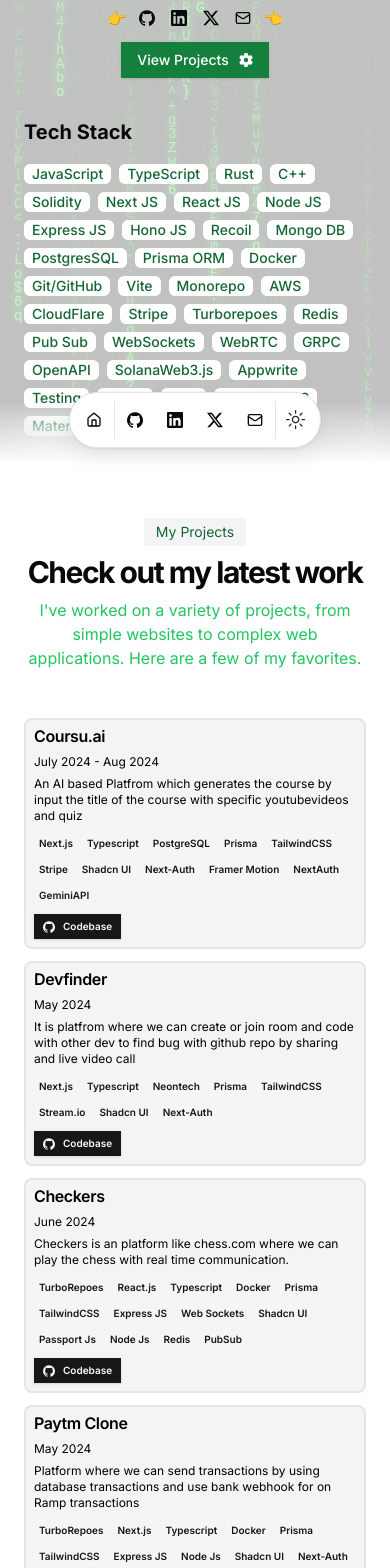
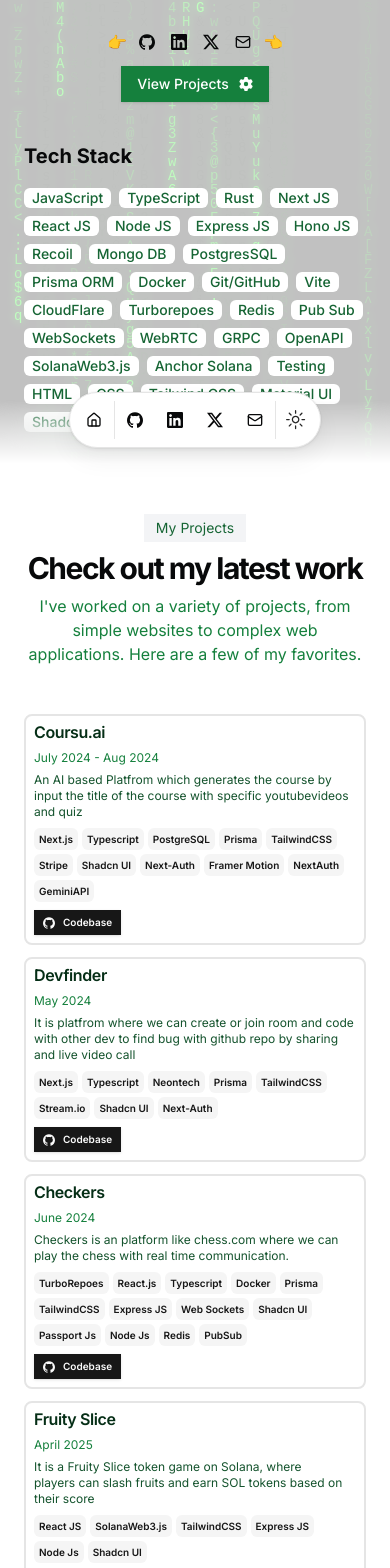
Before and after one commit to Anantdadhich/Portfolio-nextjs, a Next.js app: page / in a window 390 px wide. Shown: the part 380-1948 px from the top of the page. Built offline with nearby package versions, Linux system fonts and the light colour scheme.

Commit message:
update projects

```diff
--- a/src/app/page.tsx
+++ b/src/app/page.tsx
@@ -46,7 +46,7 @@ export default function Page() {
 
               </div>
               <TypingEffect
-                className="max-w-[600px] md:text-xl text-green-500 [text-shadow:0_0_10px_rgba(0,255,0,0.5)] font-mono"
+                className="max-w-[600px] md:text-xl dark:text-green-500 text-green-700 [text-shadow:0_0_10px_rgba(0,255,0,0.5)] font-mono"
                 text={DATA.description}
                 delay={0.0025}
                 delayStart={0.75}
@@ -78,10 +78,10 @@ export default function Page() {
                           variant: "ghost",
                           size: "icon",
                         }),
-                        "size-6 sm:size-10"
+                        "size-6 sm:size-10 hover:bg-green-100"
                       )}
                     >
-                      <social.icon className="size-4 sm:size-5 hover:size-4 transition-all" />
+                      <social.icon className="size-4 sm:size-5 hover:size-4 transition-all " />
                     </Link>
                   </TooltipTrigger>
                   <TooltipContent>
@@ -101,7 +101,7 @@ export default function Page() {
         </BlurFade>
       </section>
 <section id="skills">
-      <div className="flex min-h-0 flex-col gap-y-3">
+      <div className="flex min-h-0 flex-col gap-y-3 hover:cursor-pointer">
         <BlurFade delay={BLUR_FADE_DELAY * 2}>
           <h2 className="text-xl font-bold">Tech Stack</h2>
         </BlurFade>
@@ -131,7 +131,7 @@ export default function Page() {
               <h2 className="text-3xl font-bold tracking-tighter sm:text-5xl hover:text-green-600 transition-colors duration-300">
                 Check out my latest work
               </h2>
-              <p className="text-green-500 md:text-xl/relaxed lg:text-base/relaxed xl:text-xl/relaxed hover:text-green-400 transition-colors duration-300">
+              <p className="text-green-700 md:text-xl/relaxed lg:text-base/relaxed xl:text-xl/relaxed hover:text-green-600 transition-colors duration-300">
                 I&apos;ve worked on a variety of projects, from simple
                 websites to complex web applications. Here are a few of my
                 favorites.
@@ -162,7 +162,7 @@ export default function Page() {
       </div>
     </section>
      <section id="work">
-        <div className="flex min-h-0 flex-col gap-y-3">
+        <div className="flex min-h-0 flex-col gap-y-3 bg-transparent">
           <BlurFade delay={BLUR_FADE_DELAY * 5}>
             <h2 className="text-xl font-bold">Work Experience</h2>
           </BlurFade>
@@ -231,7 +231,7 @@ export default function Page() {
               <h2 className="text-3xl font-bold tracking-tighter sm:text-5xl">
                 Get in Touch
               </h2>
-              <p className="mx-auto max-w-[600px] text-muted-foreground md:text-xl/relaxed lg:text-base/relaxed xl:text-xl/relaxed !text-green-500 [text-shadow:0_0_10px_rgba(0,255,0,0.5)]">
+              <p className="mx-auto max-w-[600px] text-muted-foreground md:text-xl/relaxed lg:text-base/relaxed xl:text-xl/relaxed !text-green-700 [text-shadow:0_0_10px_rgba(0,255,0,0.5)]">
                 Wanna connect with me? Drop me a message on my{" "}
                 <Link
                   target="_blank"
--- a/src/components/Contact-form.tsx
+++ b/src/components/Contact-form.tsx
@@ -57,9 +57,9 @@ export default function ContactForm() {
     }
   };
   return (
-    <form className="space-y-6 mt-5" onSubmit={handleSubmit}>
+    <form className="space-y-6 mt-5 " onSubmit={handleSubmit}>
       <div className="grid grid-cols-1 gap-4 sm:grid-cols-2">
-        <div className="space-y-1.5">
+        <div className="space-y-1.5 ">
           <Input
             id="name"
             type="text"
@@ -67,7 +67,7 @@ export default function ContactForm() {
             onChange={handleChange}
             placeholder="Full Name"
             required={true}
-            className="focus:border-green-500 dark:bg-[#001100] bg-gray-100 rounded-none focus-visible:ring-0  "
+            className="focus:border-green-600 dark:bg-[#001100] bg-transparent rounded-none focus-visible:ring-0  "
             value={form.name}
           />
         </div>
@@ -79,7 +79,7 @@ export default function ContactForm() {
             onChange={handleChange}
             placeholder="Email"
             required={true}
-            className="focus:border-green-500 dark:bg-[#001100] bg-gray-100  rounded-none focus-visible:ring-0"
+            className="focus:border-green-600 dark:bg-[#001100] bg-transparent  rounded-none focus-visible:ring-0"
             value={form.email}
           />
         </div>
@@ -92,14 +92,14 @@ export default function ContactForm() {
           placeholder="Your message"
           onChange={handleChange}
           required={true}
-          className="focus:border-green-500 dark:bg-[#001100] bg-gray-100  rounded-none focus-visible:ring-0 resize-none"
+          className="focus:border-green-600 dark:bg-[#001100] bg-transparent  rounded-none focus-visible:ring-0 resize-none"
           value={form.msg}
         />
       </div>
       <Button
         type="submit"
         disabled={loading}
-        className="w-full flex justify-center items-center gap-1 transition rounded-none"
+        className="w-full flex justify-center items-center gap-1 transition rounded-none "
       >
         {loading ? (
           <>
--- a/src/components/project-card.tsx
+++ b/src/components/project-card.tsx
@@ -43,7 +43,7 @@ export function ProjectCard({
   return (
     <Card
       className={
-        "flex flex-col overflow-hidden border-2 rounded-lg hover:shadow-lg transition-all duration-300 ease-out h-full  hover:border-green-600 dark:bg-[#001100] bg-gray-100  group  "
+        "flex flex-col overflow-hidden border-2 rounded-lg hover:shadow-lg transition-all duration-300 ease-out h-full  hover:border-green-600  bg-transparent  group hover:cursor-pointer  "
       }
     >
       <Link
@@ -74,13 +74,13 @@ export function ProjectCard({
         <div className="space-y-1">
 
 
-          <CardTitle className="mt-1 text-base dark:text-white text-black">{title}</CardTitle>
+          <CardTitle className="mt-1 text-base dark:text-white text-green-950">{title}</CardTitle>
 
-          <time className="font-sans text-xs dark:text-white text-black">{dates}</time>
+          <time className="font-sans text-xs dark:text-white text-green-700">{dates}</time>
           <div className="hidden font-sans text-xs underline print:visible">
             {link?.replace("https://", "").replace("www.", "").replace("/", "")}
           </div>
-          <Markdown className="prose max-w-full text-pretty font-sans text-xs text-black dark:text-white dark:prose-invert">
+          <Markdown className="prose max-w-full text-pretty font-sans text-xs text-green-900 dark:text-white dark:prose-invert">
             {description}
           </Markdown>
         </div>
--- a/src/components/resume-card.tsx
+++ b/src/components/resume-card.tsx
@@ -43,13 +43,13 @@ export const ResumeCard = ({
 
   return (
     <Link href={href || "#"} className="block" onClick={handleClick}>
-      <Card className="flex ">
+      <Card className="flex bg-transparent ">
         <div className="flex-none ">
           <Avatar className="border size-12 m-auto bg-muted-background dark:bg-foreground">
             <AvatarImage
               src={logoUrl}
               alt={altText}
-              className="object-contain"
+              className="object-contain bg-white"
             />
             <AvatarFallback>{altText[0]}</AvatarFallback>
           </Avatar>
--- a/src/data/resume.tsx
+++ b/src/data/resume.tsx
@@ -8,15 +8,13 @@ export const DATA = {
   location: "Bhilwara, India",
   locationLink: "https://maps.app.goo.gl/F5zdd1RkXEdX5uUY8",
   description:
-    " I am a Full Stack Developer with a strong eagerness to learn new skills. Right now, I am exploring open-source projects and blockchain technologies like Solana and Ethereum",
+    "Hi, I am a Full Stack & Blockchain Developer. Currently building in Web3 and beyond, contributing to open-source projects, and always open to freelance gigs. Feel free to contact me! ↓ ",
   summary:
     "I am  developer i love to code and whenever gets bored i turns into music currently focus on blockchain technologies .",
   skills: [
  "JavaScript",
 "TypeScript",
 "Rust",
-"C++",
-"Solidity",
 "Next JS",
 "React JS",
 "Node JS",
@@ -29,10 +27,7 @@ export const DATA = {
 "Docker",
 "Git/GitHub",
 "Vite",
-"Monorepo",
-"AWS",
 "CloudFlare",
-"Stripe",
 "Turborepoes",
 "Redis",
 "Pub Sub",
@@ -41,7 +36,7 @@ export const DATA = {
 "GRPC",
 "OpenAPI",
 "SolanaWeb3.js",
-"Appwrite",
+"Anchor Solana",
 "Testing",
 "HTML",
 "CSS",
@@ -169,27 +164,29 @@ export const DATA = {
       ]
     },
     {
-      title: "Paytm Clone",
-      dates: "May 2024",
+      title: "Fruity Slice",
+      href: "https://fruityslice.vercel.app/",
+      dates: "April 2025",
       active: true,
       description:
-        "Platform where we can send transactions by using database transactions and use bank webhook for on Ramp transactions ",
+        "It is a Fruity Slice token game on Solana, where players can slash fruits and earn SOL tokens based on their score",
       technologies: [
-        "TurboRepoes",
-        "Next.js",
-        "Typescript",
-        "Docker",
-        "Prisma",
+        "React JS",
+        "SolanaWeb3.js",
         "TailwindCSS",
         "Express JS",
         "Node Js",
         "Shadcn UI",
-        "Next-Auth",
       ],
       links: [
         {
+          type: "Live URL",
+          href: "https://fruityslice.vercel.app/",
+          icon: <Icons.globe className="size-3" />,
+        },
+        {
           type: "Codebase",
-          href: "https://github.com/Anantdadhich/PAYTM",
+          href: "https://github.com/Anantdadhich/fruityslice",
           icon: <Icons.github className="size-3" />,
         },
       ]
@@ -212,9 +209,32 @@ export const DATA = {
 
       ],
       links: [
+
         {
           type: "Codebase",
           href: "https://github.com/Anantdadhich/Brainychain",
+          icon: <Icons.github className="size-3" />,
+        },
+      ]
+    }, {
+      title: "FluidNFT",
+      href: "https://web-tube-delta.vercel.app/",
+      dates: "July 2024",
+      active: true,
+      description:
+        "FluidNFT is a Solana-based platform that lets you instantly swap your SOL NFTs for any token with ease and speed.",
+      technologies: [
+        "Next.js",
+         "Typescript",
+     "TailwindCSS",
+         "Shadcn UI",
+         "SolanaWeb3.js",
+         "Metaplex",
+      ],
+      links: [
+        {
+          type: "Codebase",
+          href: "https://github.com/Anantdadhich/fluidnft",
           icon: <Icons.github className="size-3" />,
         },
       ]
@@ -251,6 +271,36 @@ export const DATA = {
       ]
     },
     {
+      title: "Devtalk",
+      href: "https://plinkoo-azure.vercel.app/",
+      dates: "Sept 2024",
+      active: true,
+      description:
+        "It is platform where developers connect with random dev just like omegle and share thier thoughts and ideas",
+      technologies: [
+        "React.js",
+        "Typescript",
+        "WebRTC",
+         "Express.js",
+        "TailwindCSS",
+        "WebSockets",
+        "Aceternity UI",
+
+      ],
+      links: [
+        {
+          type: "Live URL",
+          href: "https://devtalk-iota.vercel.app/",
+          icon: <Icons.globe className="size-3" />,
+        },
+        {
+          type: "Codebase",
+          href: "https://github.com/Anantdadhich/devtalk",
+          icon: <Icons.github className="size-3" />,
+        },
+      ]
+    },
+    {
       title: "Snapgram",
       href: "https://social-media-app-blue-one.vercel.app",
       dates: "March 2024",
@@ -280,32 +330,7 @@ export const DATA = {
         },
       ]
     },
-      {
-      title: "Devtalk",
-      href: "https://plinkoo-azure.vercel.app/",
-      dates: "Sept 2024",
-      active: true,
-      description:
-        "It is platform where developers connect with random dev just like omegle and share thier thoughts and ideas",
-      technologies: [
-        "React.js",
-        "Typescript",
-        "WebRTC",
-         "Express.js",
-        "TailwindCSS",
-        "WebSockets",
-        "Aceternity UI",
 
-      ],
-      links: [
-
-        {
-          type: "Codebase",
-          href: "https://github.com/Anantdadhich/devtalk",
-          icon: <Icons.github className="size-3" />,
-        },
-      ]
-    },
     {
       title: "Plinkoo",
       href: "https://plinkoo-azure.vercel.app/",
@@ -389,33 +414,6 @@ export const DATA = {
           icon: <Icons.github className="size-3" />,
         },
       ],
-    },
-    {
-      title: "Webtube",
-      href: "https://web-tube-delta.vercel.app/",
-      dates: "July 2024",
-      active: true,
-      description:
-        "It is Homepage similar like Youtube",
-      technologies: [
-        "React.js",
-         "Typescript",
-     "TailwindCSS",
-         "Shadcn UI",
-
-      ],
-      links: [
-        {
-          type: "Live URL",
-          href: "https://web-tube-delta.vercel.app/",
-          icon: <Icons.globe className="size-3" />,
-        },
-        {
-          type: "Codebase",
-          href: "https://github.com/Anantdadhich/Web-tube",
-          icon: <Icons.github className="size-3" />,
-        },
-      ]
     }
   ]
    ,work:[ {
```
Also changed, not shown: 1 other file (tests, documents, lock files or other folders).
